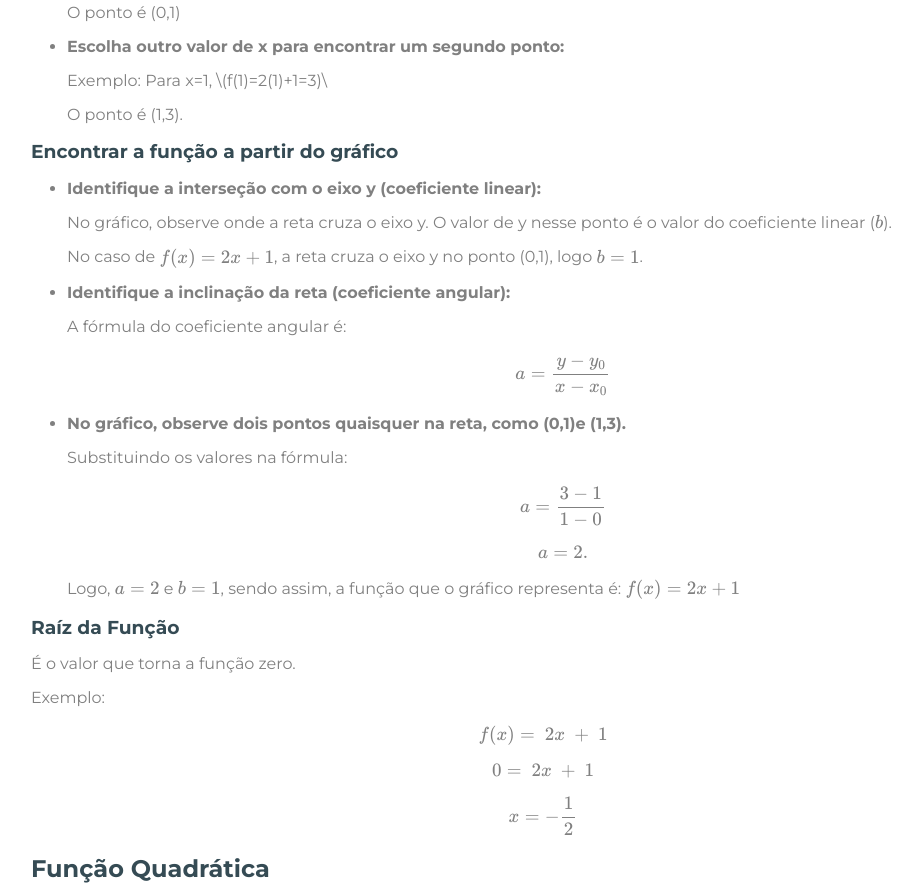
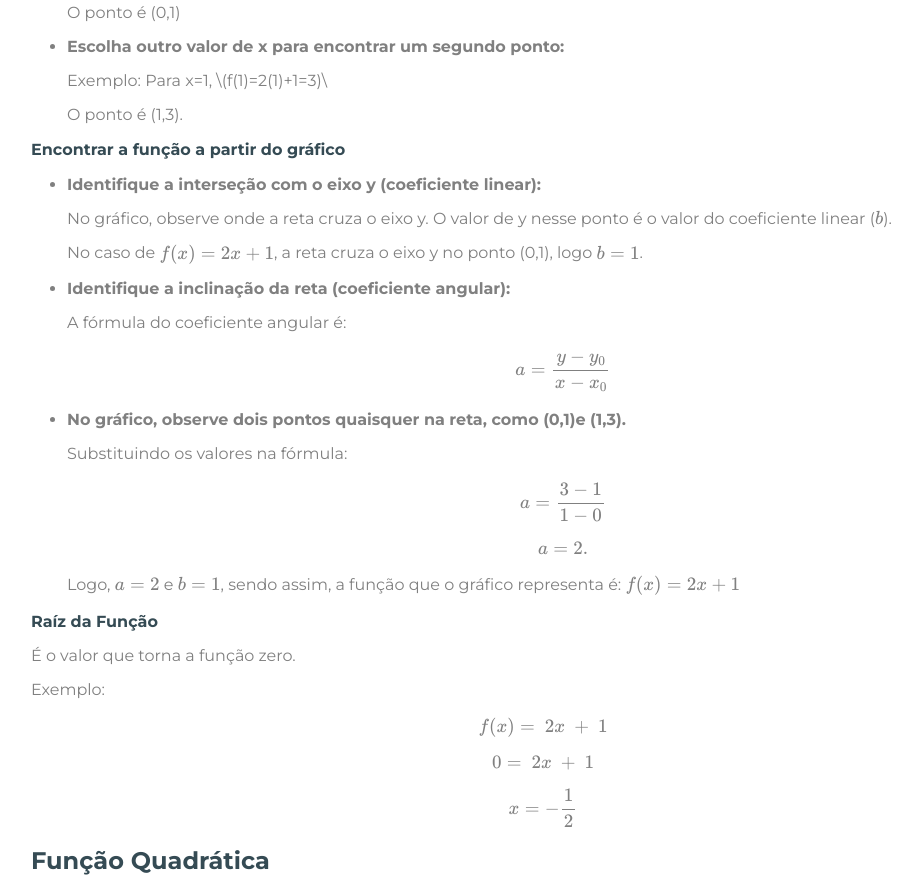
Before and after one commit to claraneves23/calculo_para_devs, a plain HTML site: page html/sub-funcoes.html in a window 1280 px wide. Shown: the part 3086-3972 px from the top of the page, without its empty margins (97-1019 px from the left). Drawn offline with nearby package versions, Linux system fonts and the light colour scheme; a web font is replaced by a local one.

Commit message:
html: "adição de h4"

```diff
--- a/html/sub-funcoes.html
+++ b/html/sub-funcoes.html
@@ -77,7 +77,7 @@
                             </ul>
 
 
-                        <h3>Encontrar a função a partir do gráfico</h3>
+                        <h4>Encontrar a função a partir do gráfico</h4>
                             <ul>
                                 <li>Identifique a interseção com o eixo y (coeficiente linear):</li>
                                     <p>No gráfico, observe onde a reta cruza o eixo y. O valor de y nesse ponto é o valor do coeficiente linear (\(b\)). </p>
@@ -99,7 +99,7 @@
                                     </p>
                                     <p>Logo, \(a=2\) e \(b=1\), sendo assim, a função que o gráfico representa é: \(f(x)= 2x+1\)</p>
                             </ul>
-                    <h3>Raíz da Função</h3>
+                    <h4>Raíz da Função</h4>
                         <p>É o valor que torna a função zero.</p>
                         <p>Exemplo:
                         \[
```
